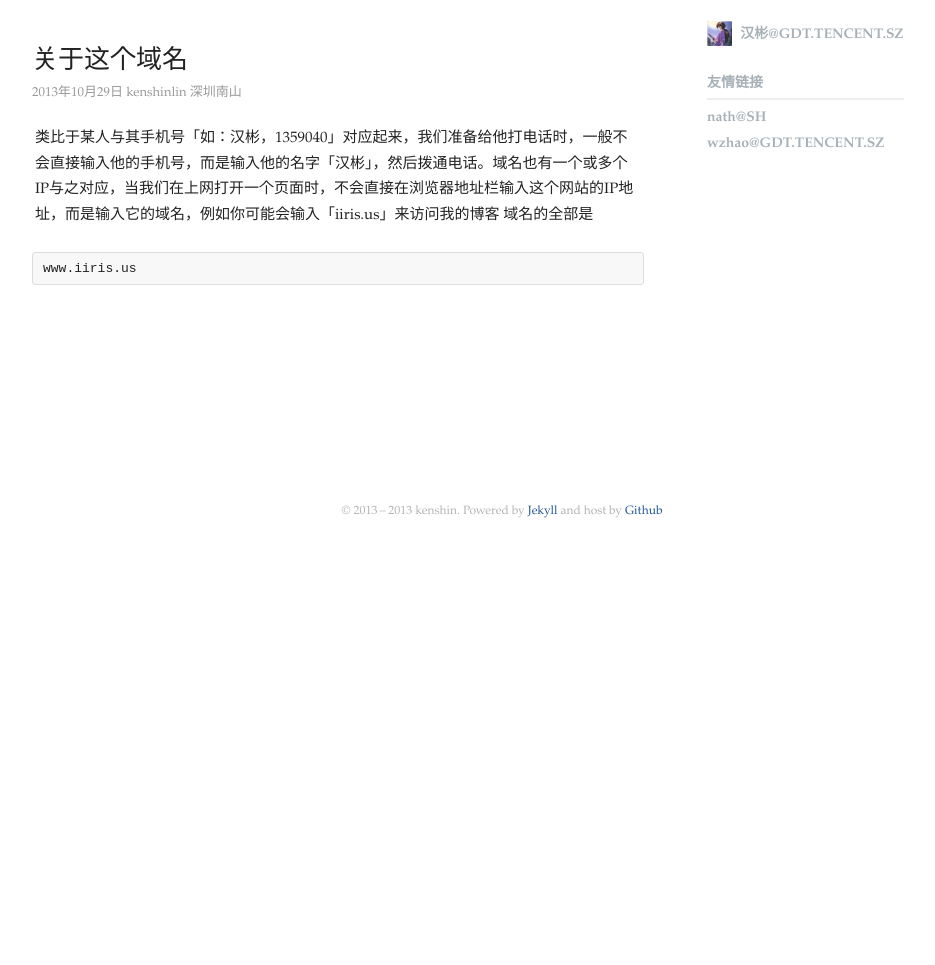
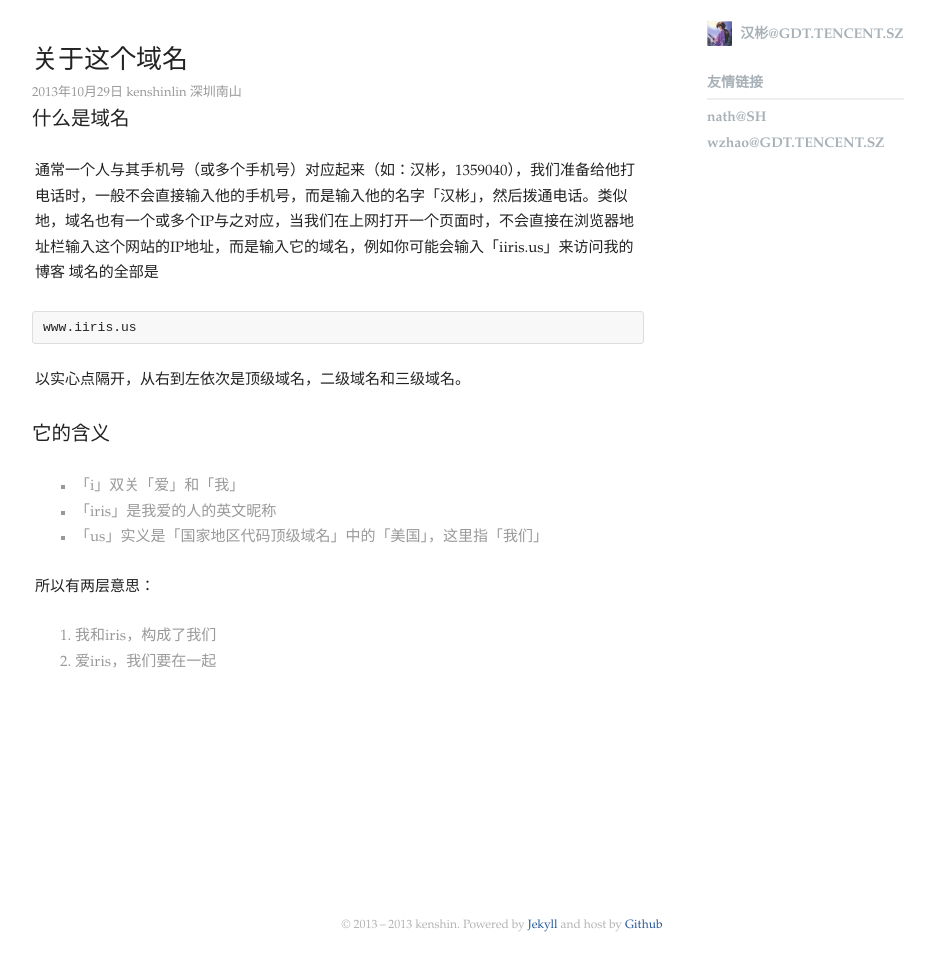
Before and after one commit to kenshinlin/archives, a Jekyll site: the page built from _posts/2013-10-29-about_domain.md, in a window 1280 px wide. Shown: the whole page, without its empty margins (138-1073 px from the left). Built offline with Jekyll 4.4.1, drawn with Linux system fonts in a browser that asks for light colours; comment, search, counter and statistics services are not loaded; before the commit the page ends 900 px from its top, so only the background shows below that.

Commit message:
Update 2013-10-29-about_domain.md

```diff
--- a/_posts/2013-10-29-about_domain.md
+++ b/_posts/2013-10-29-about_domain.md
@@ -5,8 +5,20 @@ title:  关于这个域名
 
 # {{page.title}}
 <div class="post-date">{{ page.date | date: "%Y年%m月%d日"}} kenshinlin 深圳南山</div>
-
-类比于某人与其手机号「如：汉彬，1359040」对应起来，我们准备给他打电话时，一般不会直接输入他的手机号，而是输入他的名字「汉彬」，然后拨通电话。域名也有一个或多个IP与之对应，当我们在上网打开一个页面时，不会直接在浏览器地址栏输入这个网站的IP地址，而是输入它的域名，例如你可能会输入「iiris.us」来访问我的博客
+##  什么是域名
+通常一个人与其手机号（或多个手机号）对应起来（如：汉彬，1359040），我们准备给他打电话时，一般不会直接输入他的手机号，而是输入他的名字「汉彬」，然后拨通电话。类似地，域名也有一个或多个IP与之对应，当我们在上网打开一个页面时，不会直接在浏览器地址栏输入这个网站的IP地址，而是输入它的域名，例如你可能会输入「iiris.us」来访问我的博客
 域名的全部是
 
     www.iiris.us
+
+以实心点隔开，从右到左依次是顶级域名，二级域名和三级域名。
+
+##  它的含义
++ 「i」双关「爱」和「我」
++ 「iris」是我爱的人的英文昵称
++ 「us」实义是「国家地区代码顶级域名」中的「美国」，这里指「我们」
+
+所以有两层意思：
+
+1. 我和iris，构成了我们
+2. 爱iris，我们要在一起
```
